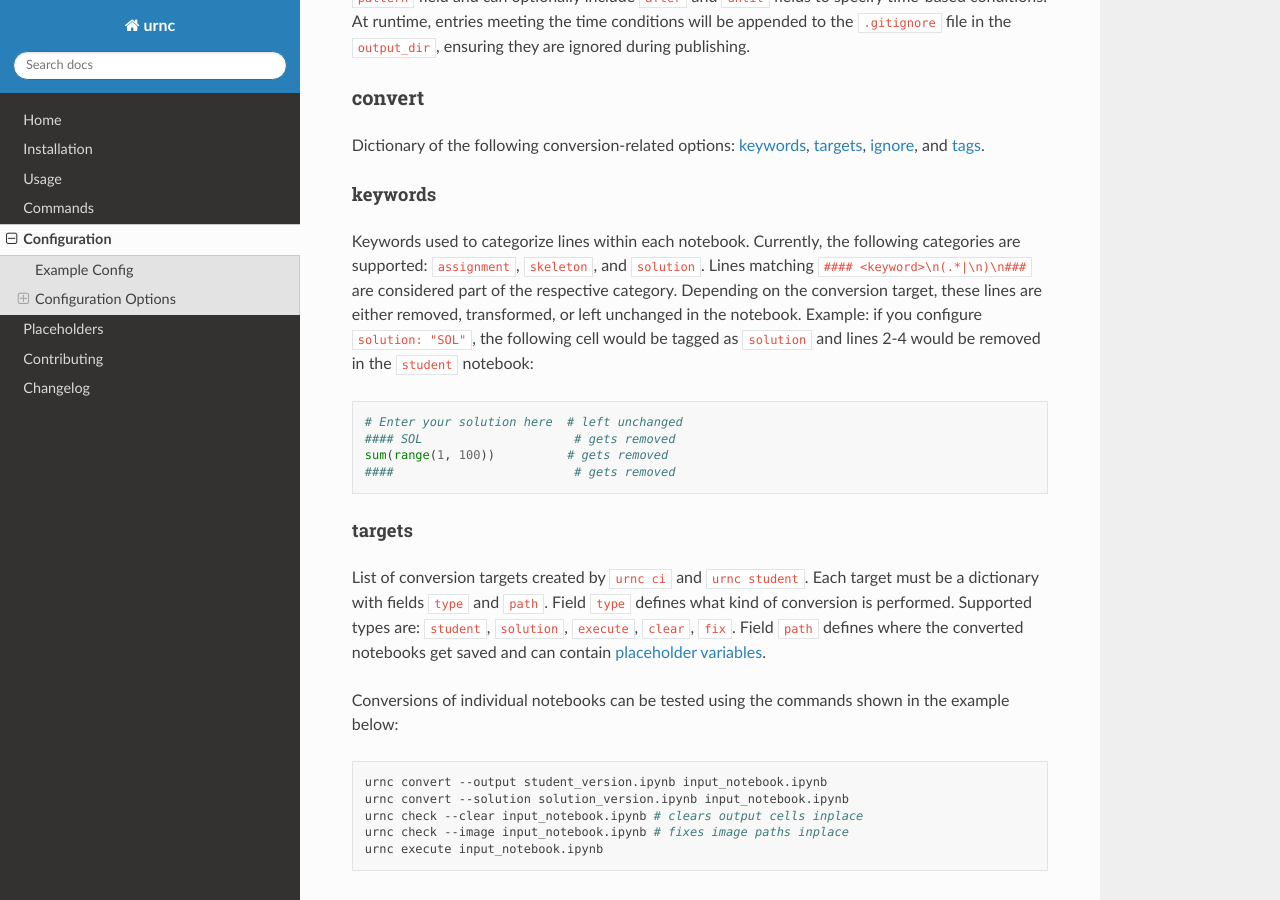
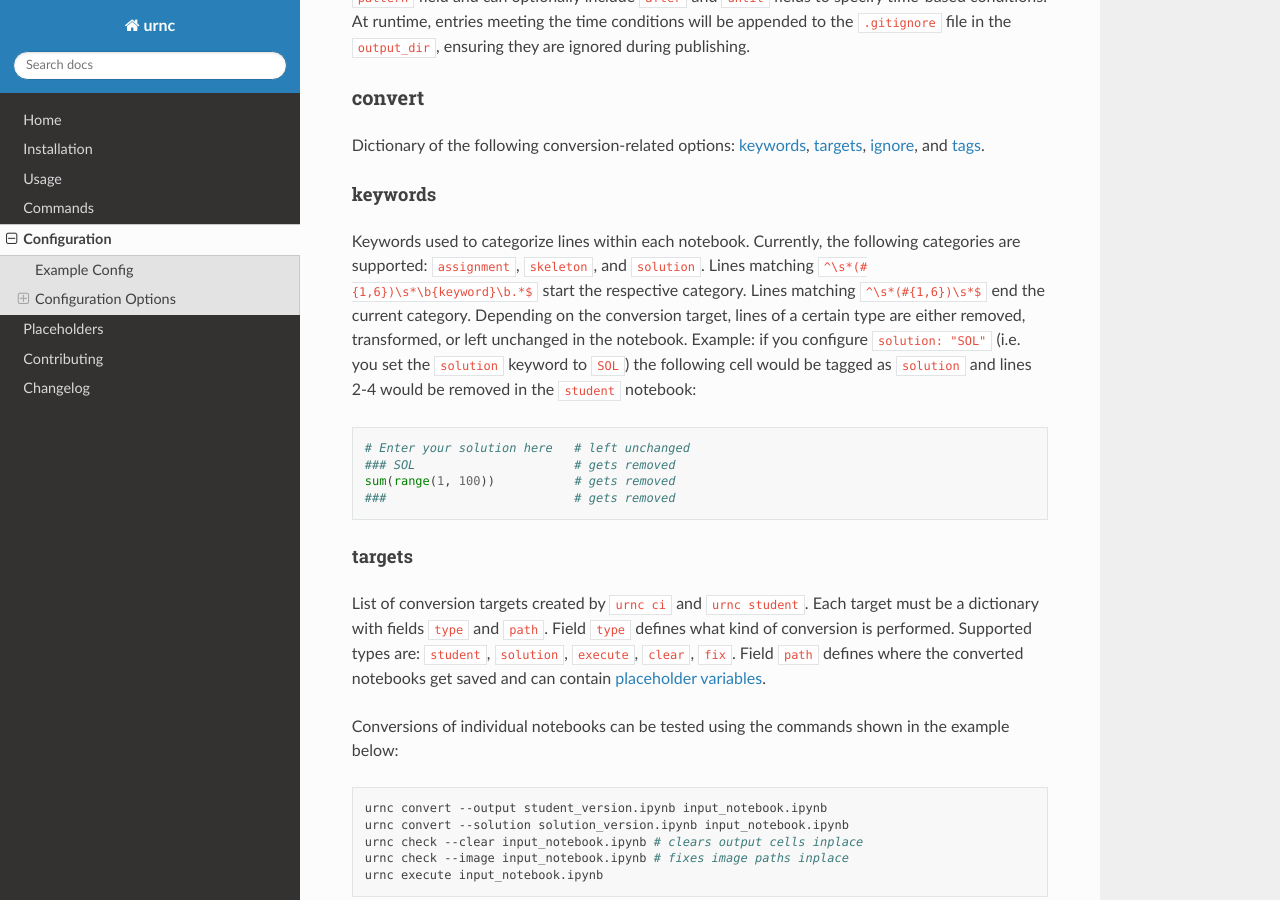
Before and after one commit to spang-lab/urnc, a Sphinx documentation site: the page built from docs/source/configuration.md, in a window 1280 px wide and 900 px high, scrolled down 2255 px. Built offline with Sphinx 7.4.7 and the Read the Docs theme 3.1.0, drawn with Linux system fonts in a browser that asks for light colours.

Commit message:
Improve keywords chapter in configuration.md

````diff
--- a/docs/source/configuration.md
+++ b/docs/source/configuration.md
@@ -108,13 +108,13 @@ Dictionary of the following conversion-related options: [keywords](#keywords), [
 
 #### keywords
 
-Keywords used to categorize lines within each notebook. Currently, the following categories are supported: `assignment`, `skeleton`, and `solution`. Lines matching `#### <keyword>\n(.*|\n)\n###` are considered part of the respective category. Depending on the conversion target, these lines are either removed, transformed, or left unchanged in the notebook. Example: if you configure `solution: "SOL"`, the following cell would be tagged as `solution` and lines 2-4 would be removed in the `student` notebook:
+Keywords used to categorize lines within each notebook. Currently, the following categories are supported: `assignment`, `skeleton`, and `solution`. Lines matching `^\s*(#{1,6})\s*\b{keyword}\b.*$` start the respective category. Lines matching `^\s*(#{1,6})\s*$` end the current category. Depending on the conversion target, lines of a certain type are either removed, transformed, or left unchanged in the notebook. Example: if you configure `solution: "SOL"` (i.e. you set the `solution` keyword to `SOL`) the following cell would be tagged as `solution` and lines 2-4 would be removed in the `student` notebook:
 
 ```python
-# Enter your solution here  # left unchanged
-#### SOL                     # gets removed
-sum(range(1, 100))          # gets removed
-####                         # gets removed
+# Enter your solution here   # left unchanged
+### SOL                      # gets removed
+sum(range(1, 100))           # gets removed
+###                          # gets removed
 ```
 
 
````
